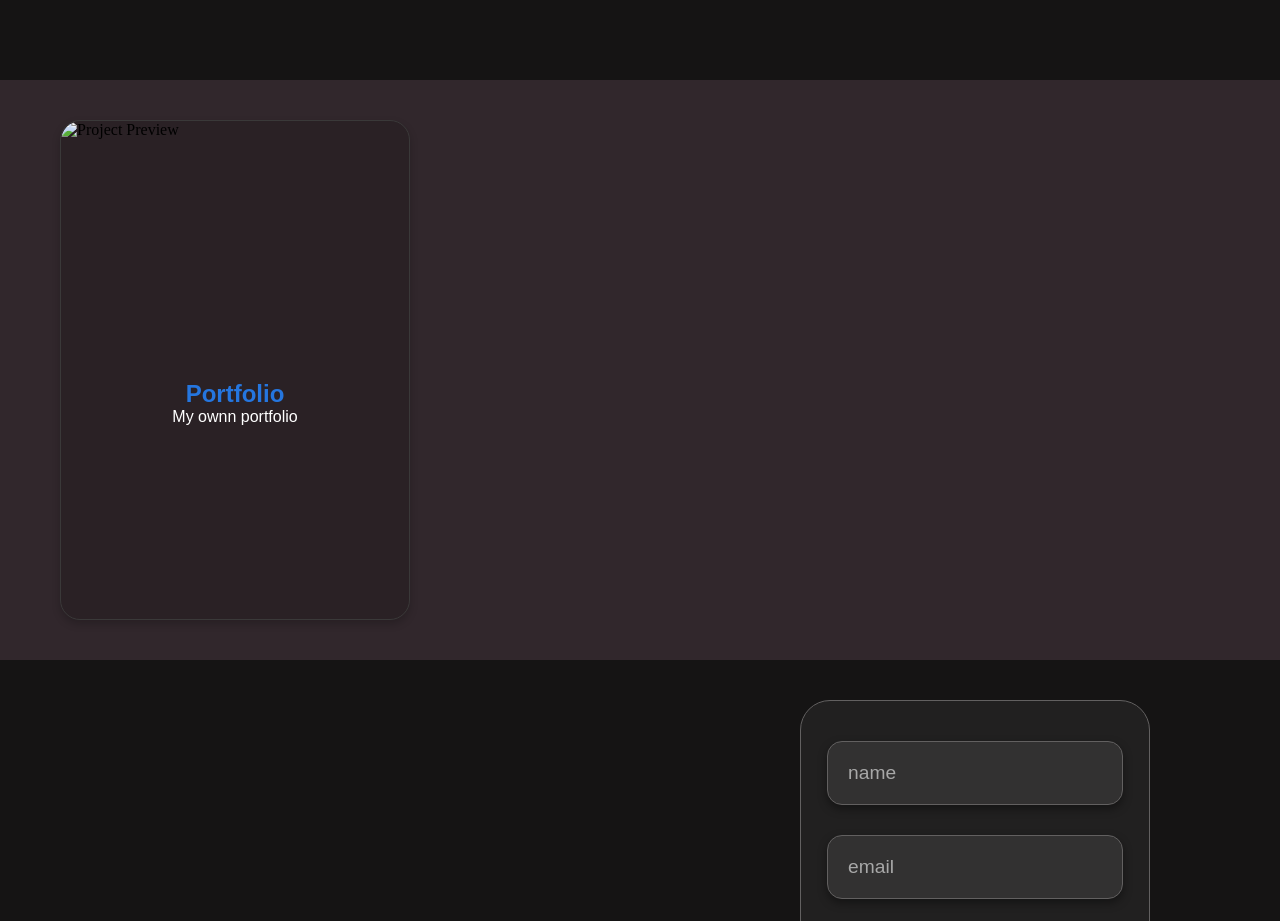
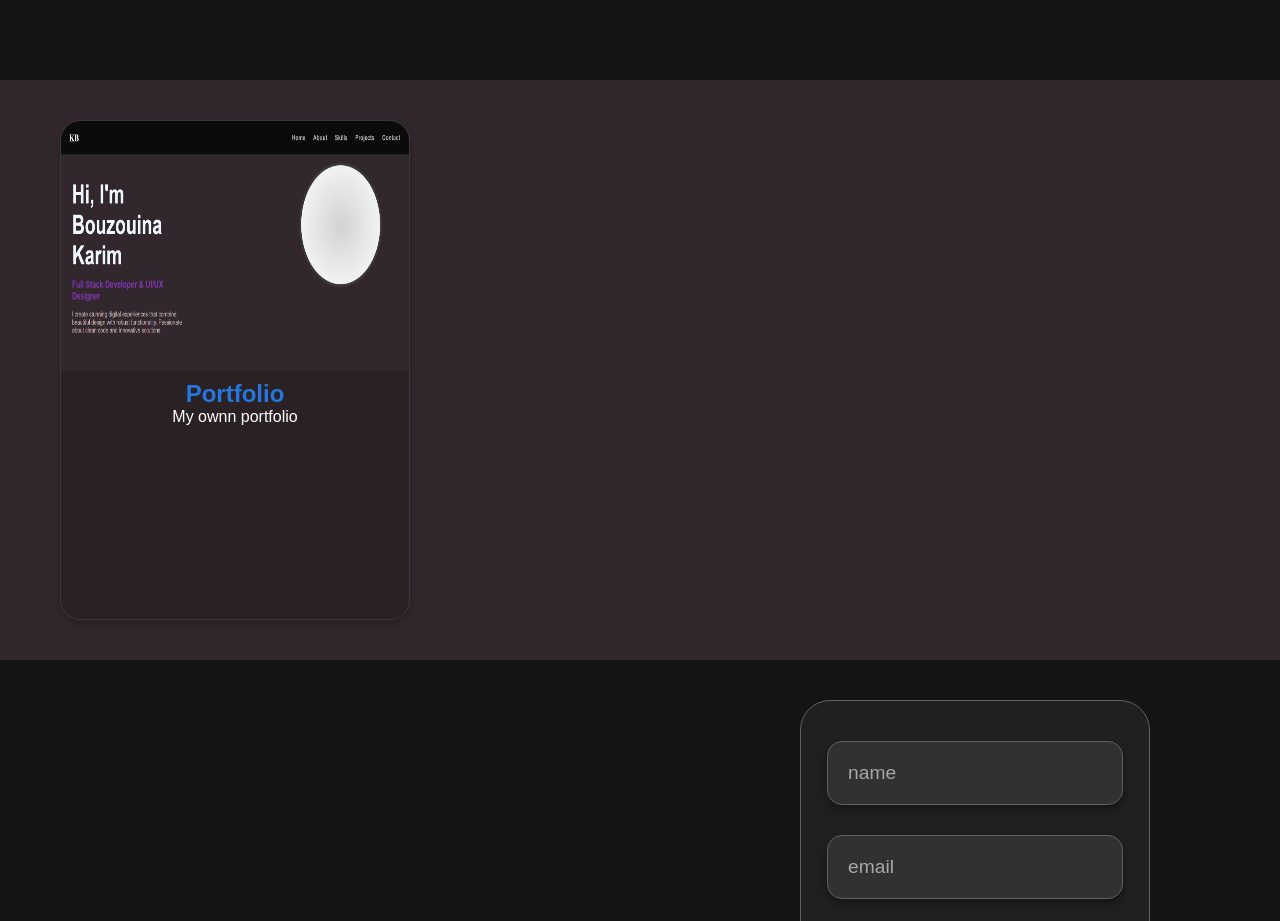
Before and after one commit to Bouzouina-Karim/Portfolio, a plain HTML site: page index.html in a window 1280 px wide. Shown: the part 1480-2401 px from the top of the page. Drawn offline with Linux system fonts and the light colour scheme.

Commit message:
Update index.html

```diff
--- a/index.html
+++ b/index.html
@@ -657,7 +657,7 @@
 
             <div class="project-card">
                 <div class="img-wrapper">
-                    <img src="public/images/karim.png" alt="Project Preview">
+                    <img src="images/karim.png" alt="Project Preview">
                 </div>
                 <div class="project-content">
                     <h2>Portfolio</h2>
```
